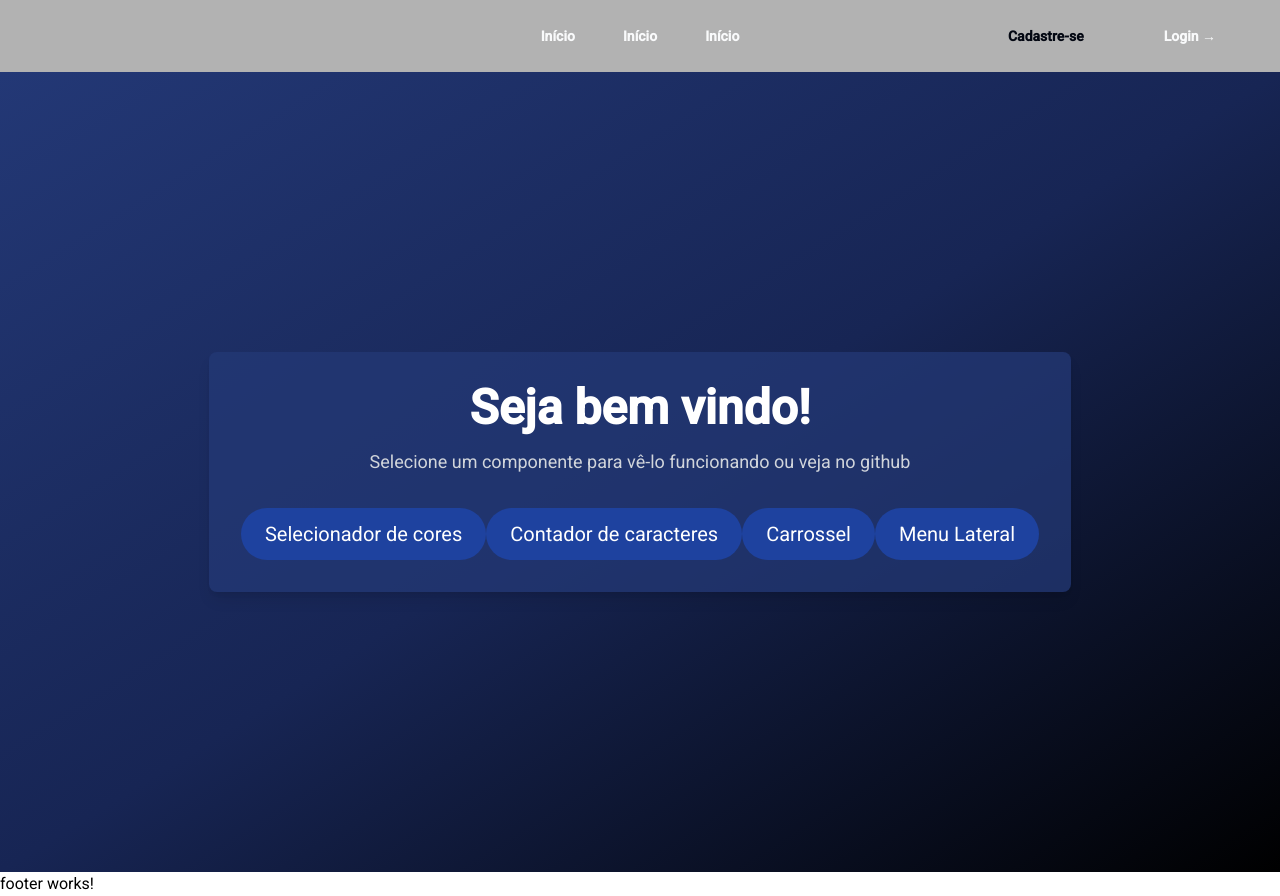
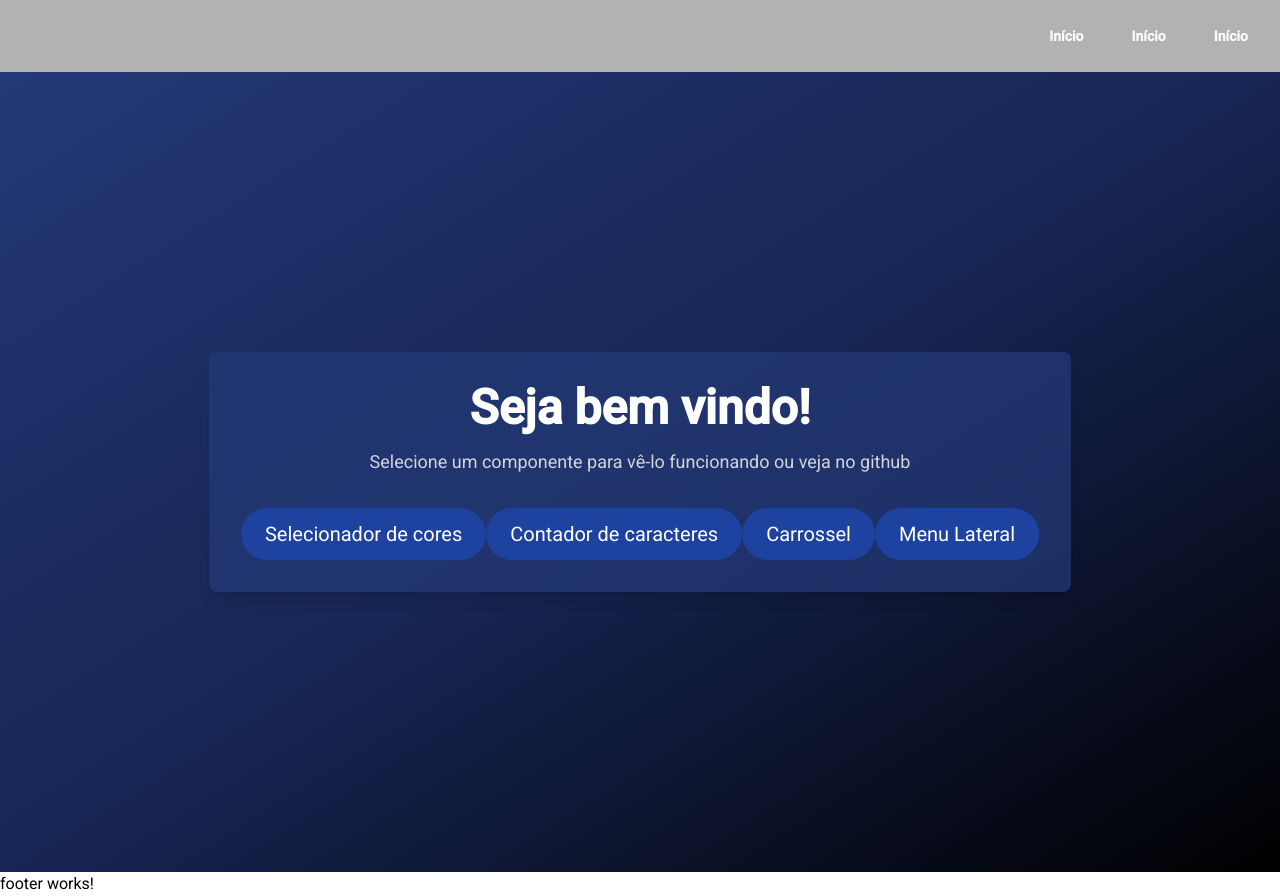
Before and after one commit to RodrigoMarques6/utilidadesParaProjetos, an Angular app: page / in a window 1280 px wide. Built offline with nearby package versions, Linux system fonts and the light colour scheme.

Commit message:
feat/ajustes gerais nos componentes do projeto

```diff
--- a/src/app/components/character-counter/character-counter.component.html
+++ b/src/app/components/character-counter/character-counter.component.html
@@ -1,6 +1,8 @@
-<mat-form-field class="area" floatLabel="always">
+<section class="p-4 sm:p-16 md:p-16 lg:p-16 xl:p-16">
+  <mat-form-field floatLabel="always">
     <mat-label>Digite seu texto:</mat-label>
     <textarea
+      class="w-full"
       matInput
       rows="5"
       placeholder="Seu texto aqui"
@@ -9,3 +11,4 @@
     ></textarea>
   </mat-form-field>
   <div>{{ charCount }} caracteres digitados</div>
+</section>
--- a/src/app/components/main/main.component.html
+++ b/src/app/components/main/main.component.html
@@ -6,7 +6,6 @@
     <p class="text-gray-300 mt-4 text-lg">
       Selecione um componente para vê-lo funcionando ou veja no github
     </p>
-
 
     <button
       class="mt-8 px-6 py-3 rounded-full text-xl bg-blue-800 text-white hover:bg-blue-700 transition"
--- a/src/app/components/menu/menu.component.html
+++ b/src/app/components/menu/menu.component.html
@@ -1,6 +1,4 @@
-<header
-  class="bg-black bg-opacity-30 bg-blend-multiply w-full top-0 z-50"
->
+<header class="bg-black bg-opacity-30 bg-blend-multiply w-full top-0 z-50">
   <nav
     class="max-w-screen-xl mx-auto flex items-center justify-between p-6 lg:px-8"
     aria-label="Global"
@@ -26,21 +24,6 @@
         class="text-sm font-semibold leading-6 text-gray-50 hover:underline"
         >Início</a
       >
-    </div>
-    <div class="hidden lg:flex lg:flex-1 lg:justify-end">
-      <button
-        class="text-sm dark:bg-white font-semibold mr-4 leading-6 px-8 text-gray-950"
-        mat-flat-button
-      >
-        <span> Cadastre-se </span>
-      </button>
-      <button
-        class="text-sm font-semibold leading-6 px-8 text-gray-50"
-        mat-flat-button
-        color="primary"
-      >
-        <span> Login <span aria-hidden="true">&rarr;</span> </span>
-      </button>
     </div>
 
     <button mat-button class="lg:hidden" [matMenuTriggerFor]="menu">
```
Lines whose indentation alone changed are shown as unchanged.
